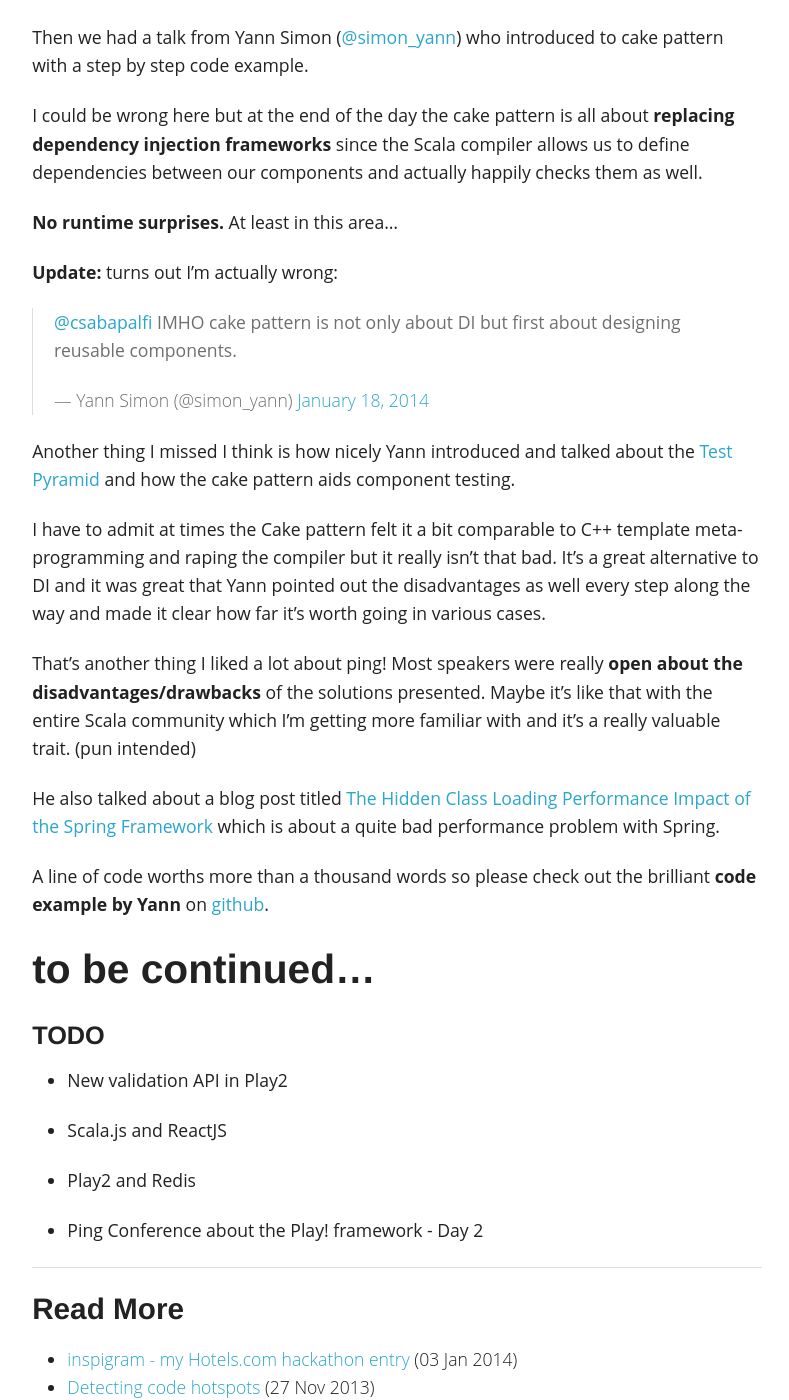
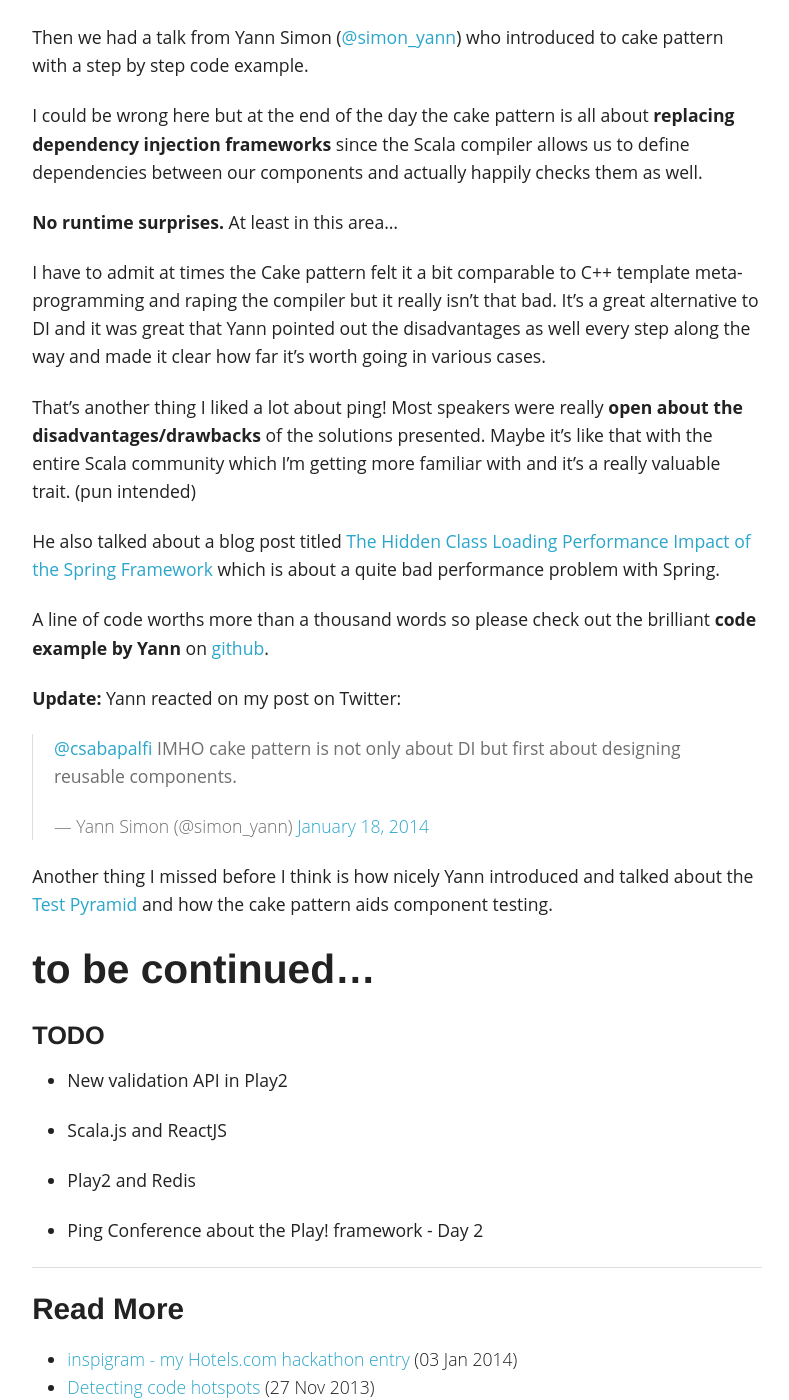
Before and after one commit to dublado/csabapalfi.github.io, a Jekyll site: the page built from _posts/2014-01-16-ping-conf-day-1.md, in a window 1280 px wide and 1400 px high, scrolled down 2944 px. Shown: the whole window, without its empty margins (243-1032 px from the left). Built offline with Jekyll 4.4.1, drawn with Linux system fonts in a browser that asks for light colours; Markdown is read by kramdown in place of the engine named in the settings; comment, search, counter and statistics services are not loaded; part of the change alters nothing that is shown.

Commit message:
bit of reformatting

```diff
--- a/_posts/2014-01-16-ping-conf-day-1.md
+++ b/_posts/2014-01-16-ping-conf-day-1.md
@@ -66,13 +66,6 @@ I could be wrong here but at the end of the day the cake pattern is all about **
 
 **No runtime surprises.** At least in this area...
 
-**Update:** turns out I'm actually wrong:
-
-<blockquote class="twitter-tweet" lang="en"><p><a href="https://twitter.com/csabapalfi">@csabapalfi</a> IMHO cake pattern is not only about DI but first about designing reusable components.</p>&mdash; Yann Simon (@simon_yann) <a href="https://twitter.com/simon_yann/statuses/424480163163017216">January 18, 2014</a></blockquote>
-<script async src="//platform.twitter.com/widgets.js" charset="utf-8"></script>
-
-Another thing I missed I think is how nicely Yann introduced and talked about the [Test Pyramid](http://martinfowler.com/bliki/TestPyramid.html) and how the cake pattern aids component testing.
-
 I have to admit at times the Cake pattern felt it a bit comparable to C++ template meta-programming and raping the compiler but it really isn't that bad. It's a great alternative to DI and it was great that Yann pointed out the disadvantages as well every step along the way and made it clear how far it's worth going in various cases.
 
 That's another thing I liked a lot about ping! Most speakers were really **open about the disadvantages/drawbacks** of the solutions presented. Maybe it's like that with the entire Scala community which I'm getting more familiar with and it's a really valuable trait. (pun intended)
@@ -80,6 +73,13 @@ That's another thing I liked a lot about ping! Most speakers were really **open
 He also talked about a blog post titled [The Hidden Class Loading Performance Impact of the Spring Framework](http://apmblog.compuware.com/2013/12/18/the-hidden-class-loading-performance-impact-of-the-spring-framework/) which is about a quite bad performance problem with Spring.
 
 A line of code worths more than a thousand words so please check out the brilliant **code example by Yann** on [github](https://github.com/yanns/TPA/).
+
+**Update:** Yann reacted on my post on Twitter:
+
+<blockquote class="twitter-tweet" lang="en"><p><a href="https://twitter.com/csabapalfi">@csabapalfi</a> IMHO cake pattern is not only about DI but first about designing reusable components.</p>&mdash; Yann Simon (@simon_yann) <a href="https://twitter.com/simon_yann/statuses/424480163163017216">January 18, 2014</a></blockquote>
+<script async src="//platform.twitter.com/widgets.js" charset="utf-8"></script>
+
+Another thing I missed before I think is how nicely Yann introduced and talked about the [Test Pyramid](http://martinfowler.com/bliki/TestPyramid.html) and how the cake pattern aids component testing.
 
 ## to be continued...
 
```
